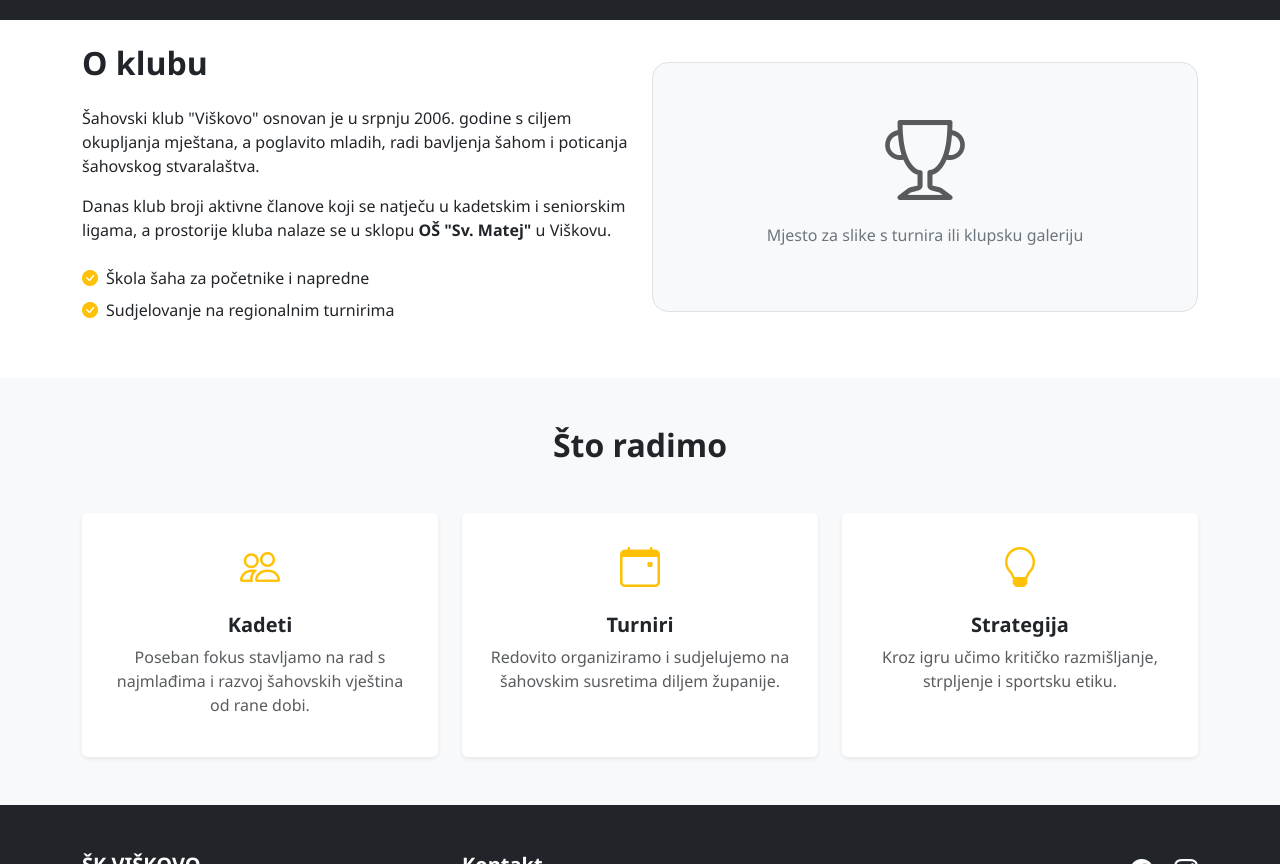
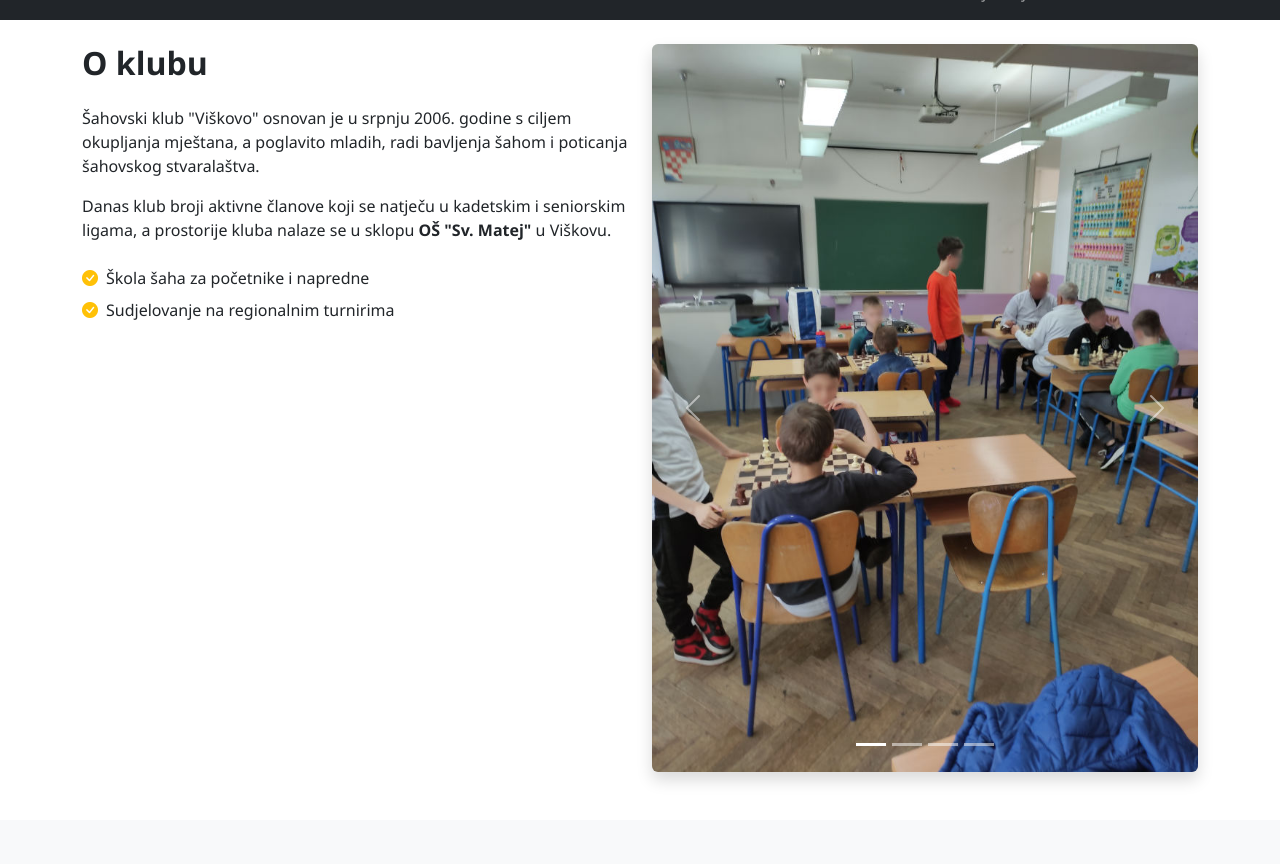
Before and after one commit to skviskovo/skviskovo.hr, a Jekyll site: the page built from index.html, in a window 1280 px wide and 900 px high, scrolled down 654 px, cut to the strip 36-900 px from the top of the window. Built offline with Jekyll 4.4.1, drawn with Linux system fonts in a browser that asks for light colours; some of the changed text lies outside the part shown.

Commit message:
Update index.html

```diff
--- a/index.html
+++ b/index.html
@@ -1,34 +1,7 @@
-<!doctype html>
-<html lang="hr">
-  <head>
-    <meta charset="utf-8">
-    <meta name="viewport" content="width=device-width, initial-scale=1">
-    <title>Šahovski klub Viškovo | Službena stranica</title>
-
-    <link href="https://cdn.jsdelivr.net/npm/bootstrap@5.3.0/dist/css/bootstrap.min.css" rel="stylesheet">
-    <link rel="stylesheet" href="https://cdn.jsdelivr.net/npm/bootstrap-icons@1.10.5/font/bootstrap-icons.css">
-    <link rel="stylesheet" href="style.css">
-  </head>
-  <body>
-
-    <nav class="navbar navbar-expand-lg navbar-dark bg-dark sticky-top">
-      <div class="container">
-        <a class="navbar-brand fw-bold" href="#">
-          <i class="bi bi-strategy me-2"></i>ŠK VIŠKOVO
-        </a>
-        <button class="navbar-toggler" type="button" data-bs-toggle="collapse" data-bs-target="#navbarNav">
-          <span class="navbar-toggler-icon"></span>
-        </button>
-        <div class="collapse navbar-collapse" id="navbarNav">
-          <ul class="navbar-nav ms-auto">
-            <li class="nav-item"><a class="nav-link active" href="#">Početna</a></li>
-            <li class="nav-item"><a class="nav-link" href="#o-nama">O nama</a></li>
-            <li class="nav-item"><a class="nav-link" href="#aktivnosti">Aktivnosti</a></li>
-            <li class="nav-item"><a class="nav-link" href="#kontakt">Kontakt</a></li>
-          </ul>
-        </div>
-      </div>
-    </nav>
+---
+layout: default
+title: Početna
+---
 
     <header class="hero-section text-white d-flex align-items-center">
       <div class="container text-center">
@@ -41,7 +14,8 @@
 
     <section id="o-nama" class="py-5">
   <div class="container">
-        <div class="row align-items-center">
+    <div class="row align-items-start">
+
       <div class="col-lg-6 mb-4 mb-lg-0">
         <h2 class="fw-bold mb-4">O klubu</h2>
         <p>Šahovski klub "Viškovo" osnovan je u srpnju 2006. godine s ciljem okupljanja mještana, a poglavito mladih, radi bavljenja šahom i poticanja šahovskog stvaralaštva.</p>
@@ -57,12 +31,45 @@
           </div>
         </div>
       </div>
+
       <div class="col-lg-6">
-             <div class="bg-light p-5 rounded-4 text-center border">
-                <i class="bi bi-trophy display-1 text-muted"></i>
-                <p class="mt-3 text-secondary">Mjesto za slike s turnira ili klupsku galeriju</p>
+        <div id="galerija-div" class="rounded">
+
+          <div id="klubCarousel" class="carousel slide" data-bs-ride="carousel">
+            <div class="carousel-indicators">
+              <button type="button" data-bs-target="#klubCarousel" data-bs-slide-to="0" class="active"></button>
+              <button type="button" data-bs-target="#klubCarousel" data-bs-slide-to="1"></button>
+              <button type="button" data-bs-target="#klubCarousel" data-bs-slide-to="2"></button>
+              <button type="button" data-bs-target="#klubCarousel" data-bs-slide-to="3"></button>
+            </div>
+
+            <div class="carousel-inner shadow rounded">
+              <div class="carousel-item active">
+                <img src="images/1772184231310_opt_bl.jpg" class="d-block w-100 carousel-img" alt="Fotografija 1">
+              </div>
+              <div class="carousel-item">
+                <img src="images/1772184231315_opt_bl.jpg" class="d-block w-100 carousel-img" alt="Fotografija 2">
+              </div>
+              <div class="carousel-item">
+                <img src="images/1772184560462_opt_bl.jpg" class="d-block w-100 carousel-img" alt="Fotografija 3">
+              </div>
+              <div class="carousel-item">
+                <img src="images/1772184560470_opt_bl.jpg" class="d-block w-100 carousel-img" alt="Fotografija 4">
               </div>
             </div>
+
+            <button class="carousel-control-prev" type="button" data-bs-target="#klubCarousel" data-bs-slide="prev">
+              <span class="carousel-control-prev-icon" aria-hidden="true"></span>
+              <span class="visually-hidden">Prethodna</span>
+            </button>
+            <button class="carousel-control-next" type="button" data-bs-target="#klubCarousel" data-bs-slide="next">
+              <span class="carousel-control-next-icon" aria-hidden="true"></span>
+              <span class="visually-hidden">Sljedeća</span>
+            </button>
+          </div>
+        </div>
+      </div>
+
     </div>
   </div>
 </section>
@@ -95,31 +102,3 @@
         </div>
       </div>
     </section>
-
-    <footer id="kontakt" class="bg-dark text-white py-5">
-      <div class="container">
-        <div class="row g-4 text-center text-md-start">
-          <div class="col-md-4">
-            <h5 class="fw-bold mb-3">ŠK VIŠKOVO</h5>
-            <p class="text-secondary small">Lučići 39a, 51216 Viškovo<br>Predsjednik: Marijan Mažuran</p>
-          </div>
-          <div class="col-md-4">
-            <h5 class="fw-bold mb-3">Kontakt</h5>
-            <p class="text-secondary small">
-              <i class="bi bi-envelope me-2"></i> info@skviskovo.hr<br>
-              <i class="bi bi-telephone me-2"></i> 091 650 3324
-            </p>
-          </div>
-          <div class="col-md-4 text-md-end">
-            <a href="#" class="text-white me-3"><i class="bi bi-facebook fs-4"></i></a>
-            <a href="#" class="text-white"><i class="bi bi-instagram fs-4"></i></a>
-          </div>
-        </div>
-        <hr class="my-4 border-secondary">
-        <p class="text-center text-secondary small mb-0">&copy; 2024 Šahovski klub Viškovo. Sva prava pridržana.</p>
-      </div>
-    </footer>
-
-    <script src="https://cdn.jsdelivr.net/npm/bootstrap@5.3.0/dist/js/bootstrap.bundle.min.js"></script>
-  </body>
-</html>
```
Lines whose indentation alone changed are shown as unchanged.
